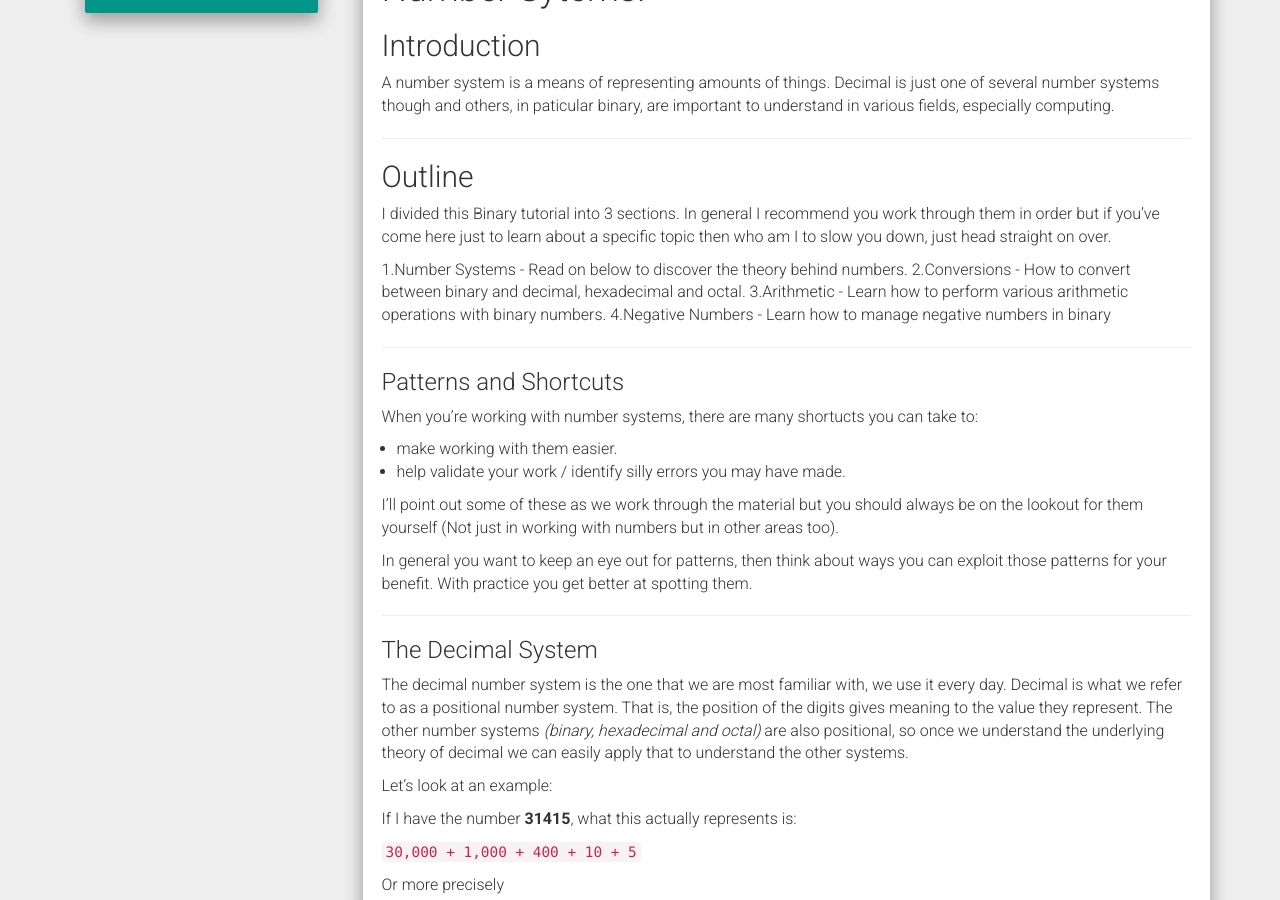
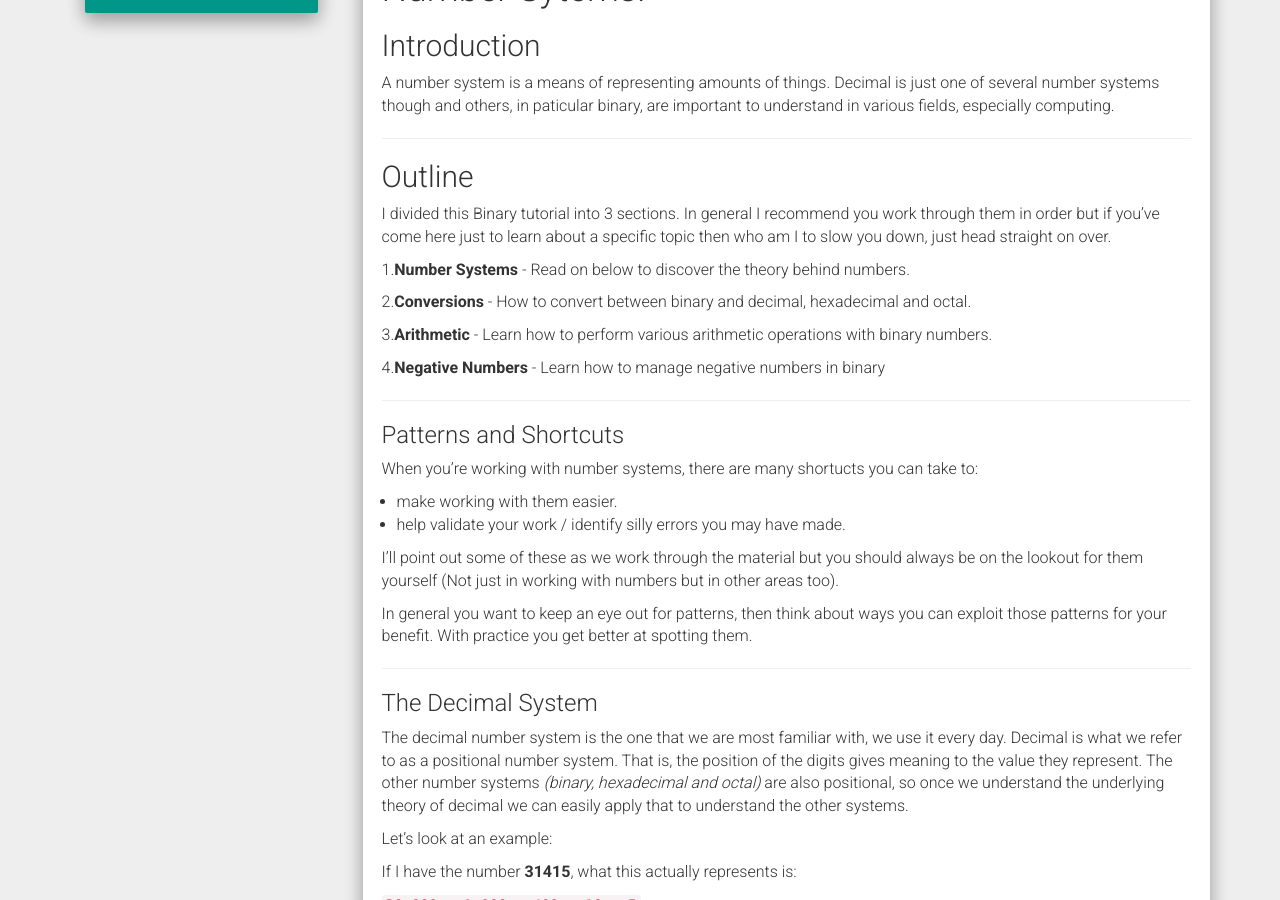
Before and after one commit to daumie/blog, a Jekyll site: the page built from _posts/2016-07-18-getting-started-with-binary.md, in a window 1280 px wide and 900 px high, scrolled down 649 px. Built offline with Jekyll 4.4.1, drawn with Linux system fonts in a browser that asks for light colours; nearby versions of some CDN libraries; comment, search, counter and statistics services are not loaded.

```diff
--- a/_posts/2016-07-18-getting-started-with-binary.md
+++ b/_posts/2016-07-18-getting-started-with-binary.md
@@ -20,10 +20,13 @@ A number system is a means of representing amounts of things. Decimal is just on
 I divided this  Binary tutorial into 3 sections. In general I recommend you work through them in order but if you've come here just to learn about a specific topic then who am I to slow you down, just head straight on over.
 
 
-1.Number Systems - Read on below to discover the theory behind numbers.
-2.Conversions - How to convert between binary and decimal, hexadecimal and octal.
-3.Arithmetic - Learn how to perform various arithmetic operations with binary numbers.
-4.Negative Numbers - Learn how to manage negative numbers in binary
+1.**Number Systems** - Read on below to discover the theory behind numbers.
+
+2.**Conversions** - How to convert between binary and decimal, hexadecimal and octal.
+
+3.**Arithmetic** - Learn how to perform various arithmetic operations with binary numbers.
+
+4.**Negative Numbers** - Learn how to manage negative numbers in binary
 
 ---
 
```
